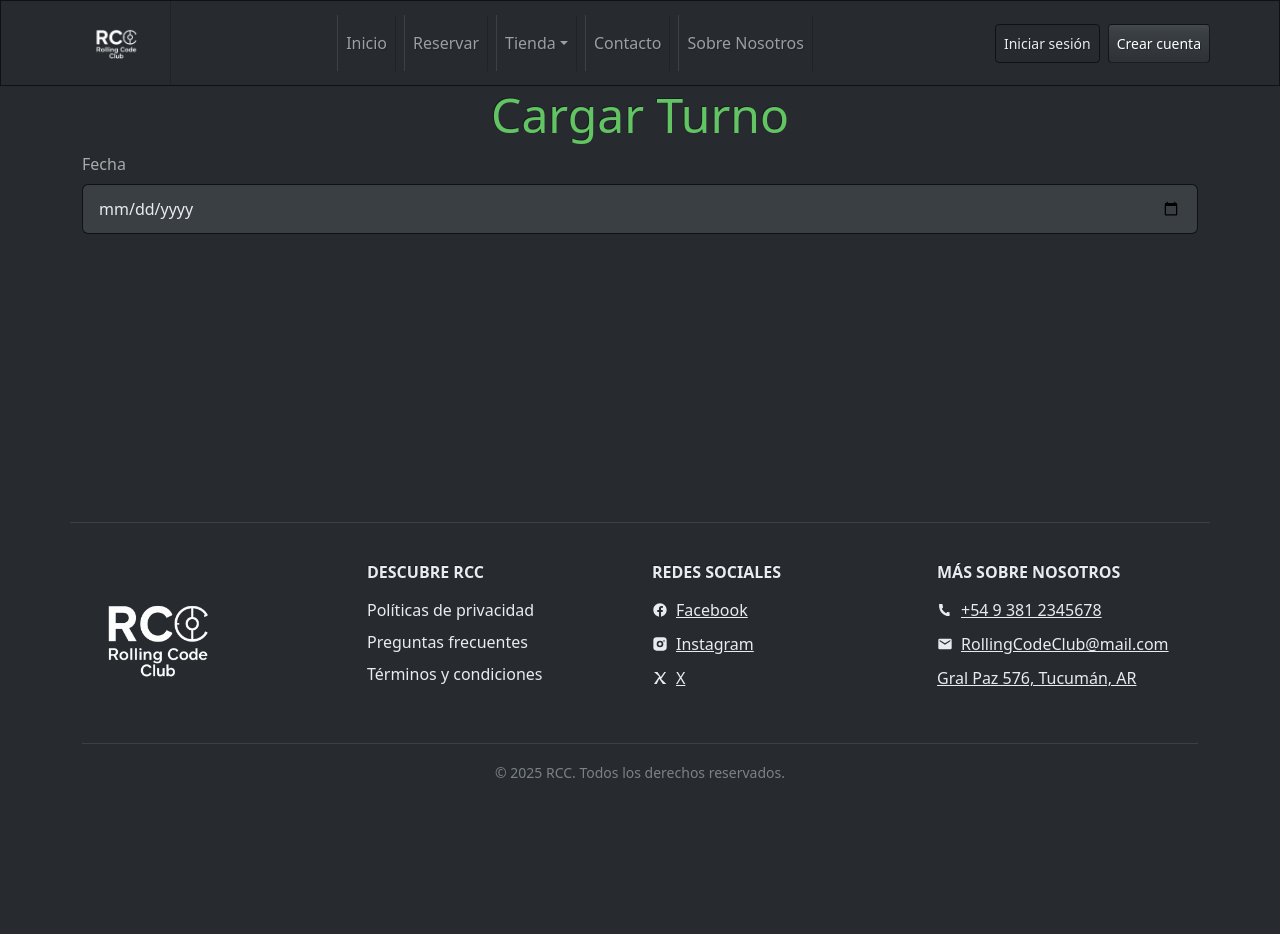
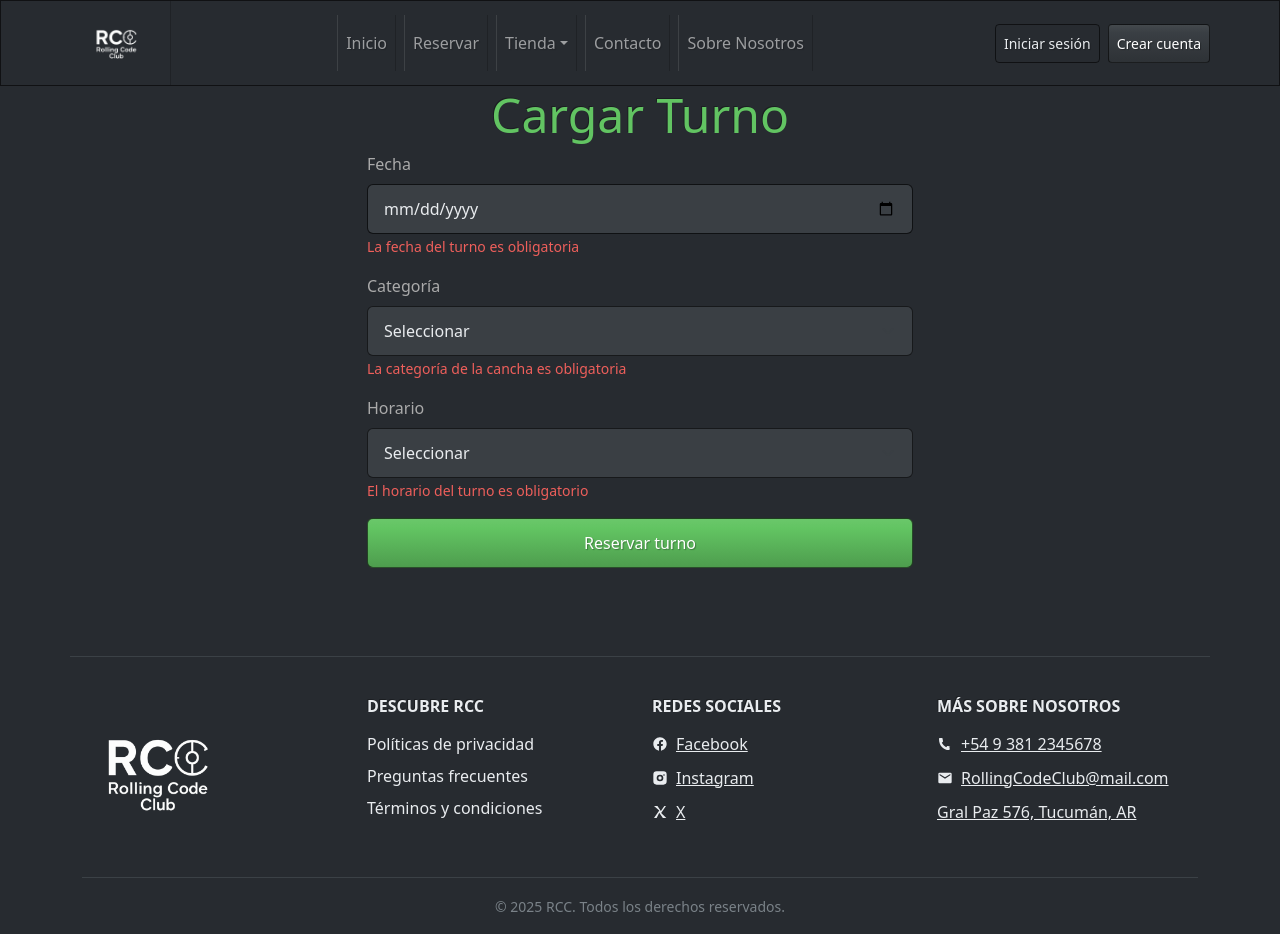
Before and after one commit to ximebarrientos/rollingCodeClub, a React (Vite) app: page / in a window 1280 px wide. Before the commit the page ends 800 px from the top, so only its background shows below. Built offline with nearby package versions, Linux system fonts and the light colour scheme.

Commit message:
Agregar campos de categoría y horario en el formulario de turnos

```diff
--- a/src/components/pages/turnos/FormularioTurnos.jsx
+++ b/src/components/pages/turnos/FormularioTurnos.jsx
@@ -1,10 +1,10 @@
-import { Col, Container, Form, Row } from "react-bootstrap";
+import { Col, Container, Form, Row, Button } from "react-bootstrap";
 
 const FormularioTurnos = () => {
   return (
     <Container>
       <Row className="justify-content-center mb-5">
-        <Col>
+        <Col md={8} lg={6}>
           <Form>
             <h2 className="text-success text-center display-5">Cargar Turno</h2>
             <Form.Group className="mb-3" controlId="fechaTurno">
@@ -14,7 +14,41 @@ const FormularioTurnos = () => {
                 className="bg-primary text-light"
                 required
               />
+              <Form.Text className="text-danger">
+                La fecha del turno es obligatoria
+              </Form.Text>
             </Form.Group>
+            <Form.Group className="mb-3" controlId="categoriaCancha">
+              <Form.Label>Categoría</Form.Label>
+              <Form.Select className="bg-primary text-light">
+                <option value="">Seleccionar</option>
+                <option value="Futbol 5 techada">Futbol 5 techada</option>
+                <option value="Futbol 5 sin techo">Futbol 5 sin techo</option>
+                <option value="Futbol 7 techada">Futbol 7 techada</option>
+                <option value="Futbol 7 sin techo">Futbol 7 sin techo</option>
+              </Form.Select>
+              <Form.Text className="text-danger">
+                La categoría de la cancha es obligatoria
+              </Form.Text>
+            </Form.Group>
+            <Form.Group className="mb-3" controlId="categoriaCancha">
+              <Form.Label>Horario</Form.Label>
+              <Form.Select className="bg-primary text-light">
+                <option value="">Seleccionar</option>
+                <option value="18:30-20:00">18:30-20:00</option>
+                <option value="20:00-21:30">20:00-21:30</option>
+                <option value="21:30-23:00">21:30-23:00</option>
+                <option value="23:30-00:30">23:30-00:30</option>
+              </Form.Select>
+              <Form.Text className="text-danger">
+                El horario del turno es obligatorio
+              </Form.Text>
+            </Form.Group>
+            <div className="d-grid">
+              <Button variant="success" type="submit">
+                Reservar turno
+              </Button>
+            </div>
           </Form>
         </Col>
       </Row>
```
